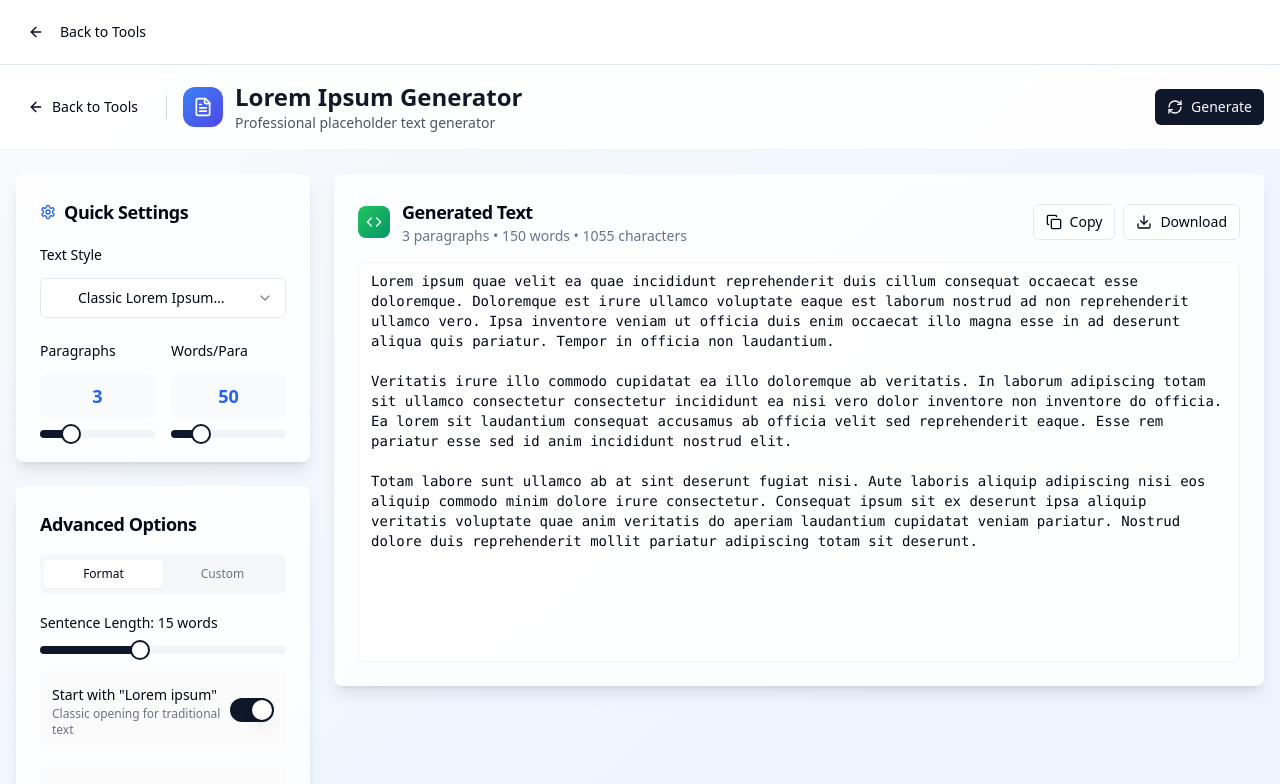
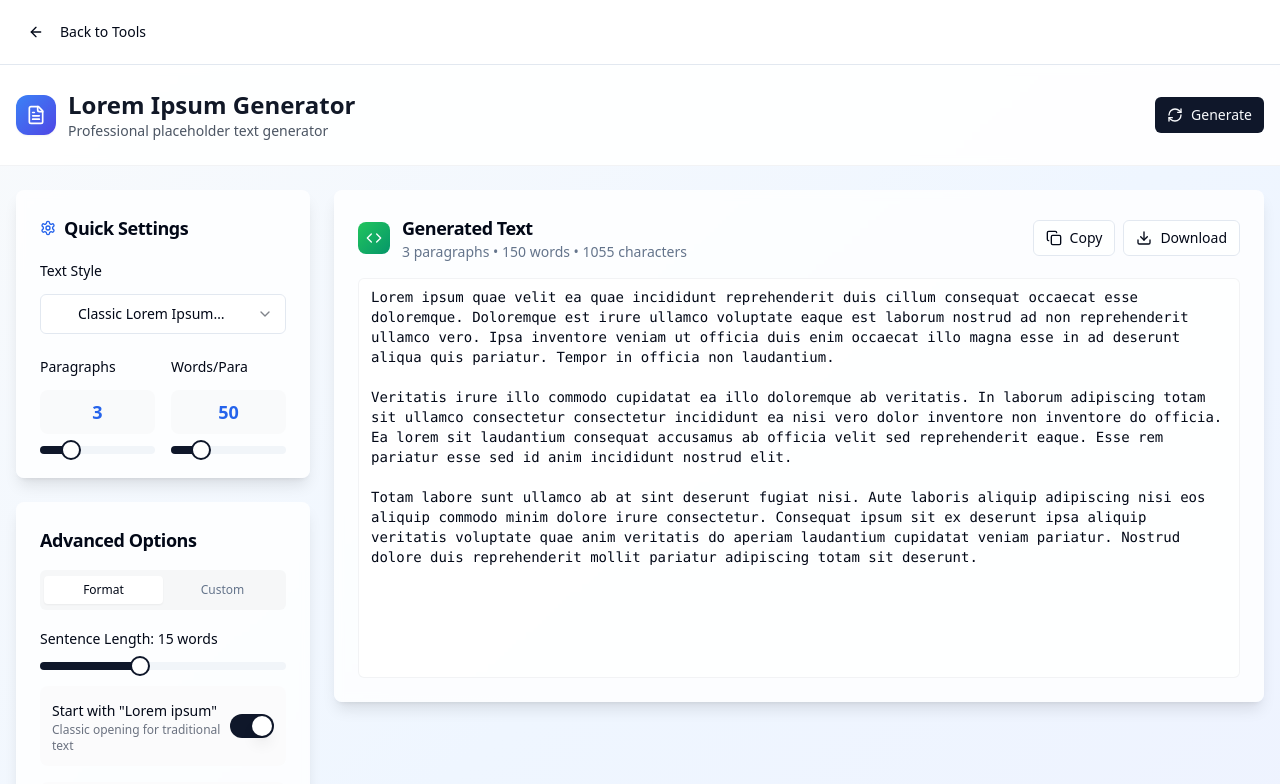
Before and after one commit to mahfuz4223/Ztooly, a React (Vite) app: page /lorem-ipsum-generator in a window 1280 px wide. Shown: the top 784 px of the page. Built offline with nearby package versions, Linux system fonts and the light colour scheme.

Commit message:
Fix: Remove duplicate header
Removed the duplicate header in the Lorem Ipsum Generator.

```diff
--- a/src/pages/LoremIpsumGenerator.tsx
+++ b/src/pages/LoremIpsumGenerator.tsx
@@ -8,8 +8,7 @@ import { Card, CardContent, CardDescription, CardHeader, CardTitle } from "@/com
 import { Tabs, TabsContent, TabsList, TabsTrigger } from "@/components/ui/tabs";
 import { Switch } from "@/components/ui/switch";
 import { Slider } from "@/components/ui/slider";
-import { Copy, RefreshCw, ArrowLeft, Download, Settings, Type, Code, FileText } from "lucide-react";
-import { Link } from "react-router-dom";
+import { Copy, RefreshCw, Download, Settings, Type, Code, FileText } from "lucide-react";
 import { toast } from "sonner";
 
 const LoremIpsumGenerator = () => {
@@ -195,18 +194,10 @@ const LoremIpsumGenerator = () => {
 
   return (
     <div className="min-h-screen bg-gradient-to-br from-slate-50 via-blue-50 to-indigo-50">
-      {/* Header */}
-      <div className="bg-white/90 backdrop-blur-sm border-b border-gray-200/50 sticky top-0 z-50">
-        <div className="container mx-auto px-4 py-4">
+      {/* Page Title Section */}
+      <div className="bg-white/90 backdrop-blur-sm border-b border-gray-200/50">
+        <div className="container mx-auto px-4 py-6">
           <div className="flex items-center justify-between">
-            <div className="flex items-center gap-4">
-              <Link to="/">
-                <Button variant="ghost" size="sm" className="gap-2 hover:bg-gray-100/80 transition-colors">
-                  <ArrowLeft className="h-4 w-4" />
-                  Back to Tools
-                </Button>
-              </Link>
-              <div className="hidden sm:block w-px h-6 bg-gray-300"></div>
             <div className="flex items-center gap-3">
               <div className="p-2.5 bg-gradient-to-br from-blue-500 to-indigo-600 rounded-xl shadow-sm">
                 <FileText className="h-5 w-5 text-white" />
@@ -214,7 +205,6 @@ const LoremIpsumGenerator = () => {
               <div>
                 <h1 className="text-xl sm:text-2xl font-bold text-gray-900">Lorem Ipsum Generator</h1>
                 <p className="text-sm text-gray-600 hidden sm:block">Professional placeholder text generator</p>
-                </div>
               </div>
             </div>
             <div className="flex items-center gap-2">
```
Lines whose indentation alone changed are shown as unchanged.
